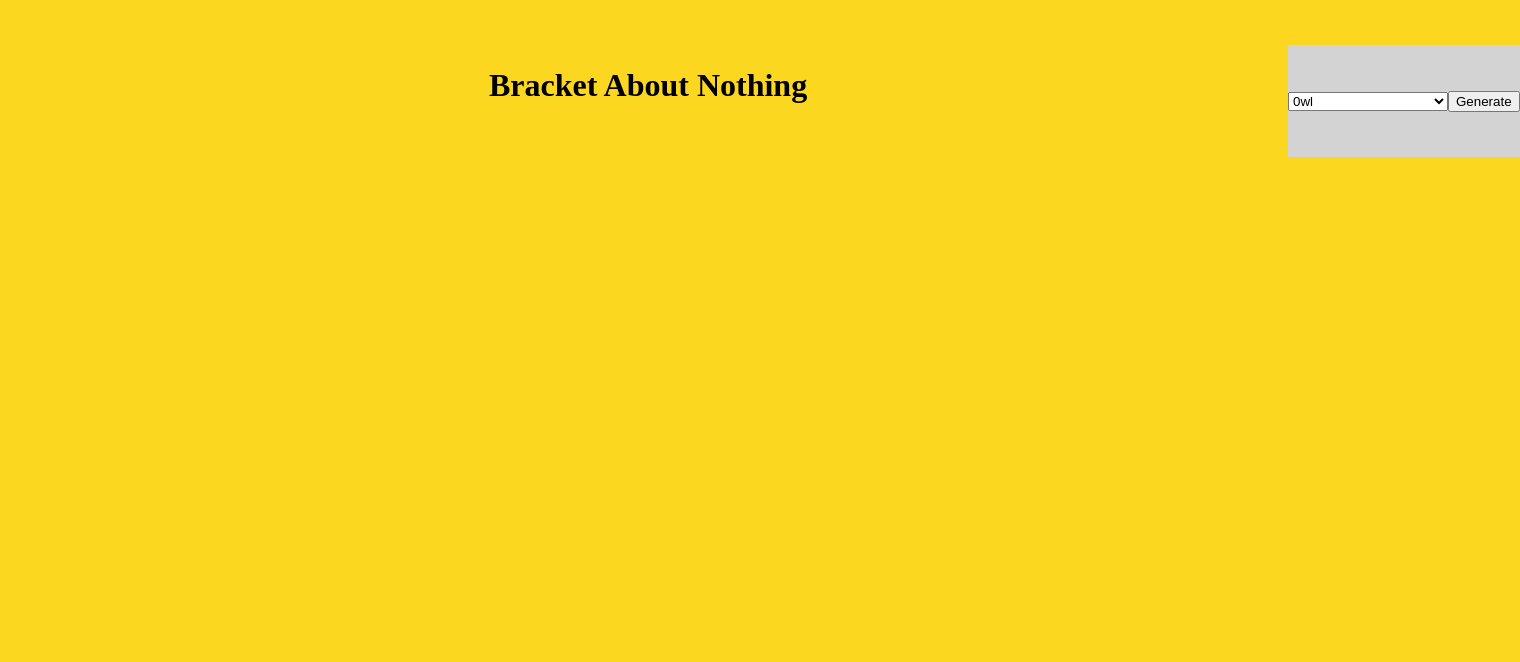
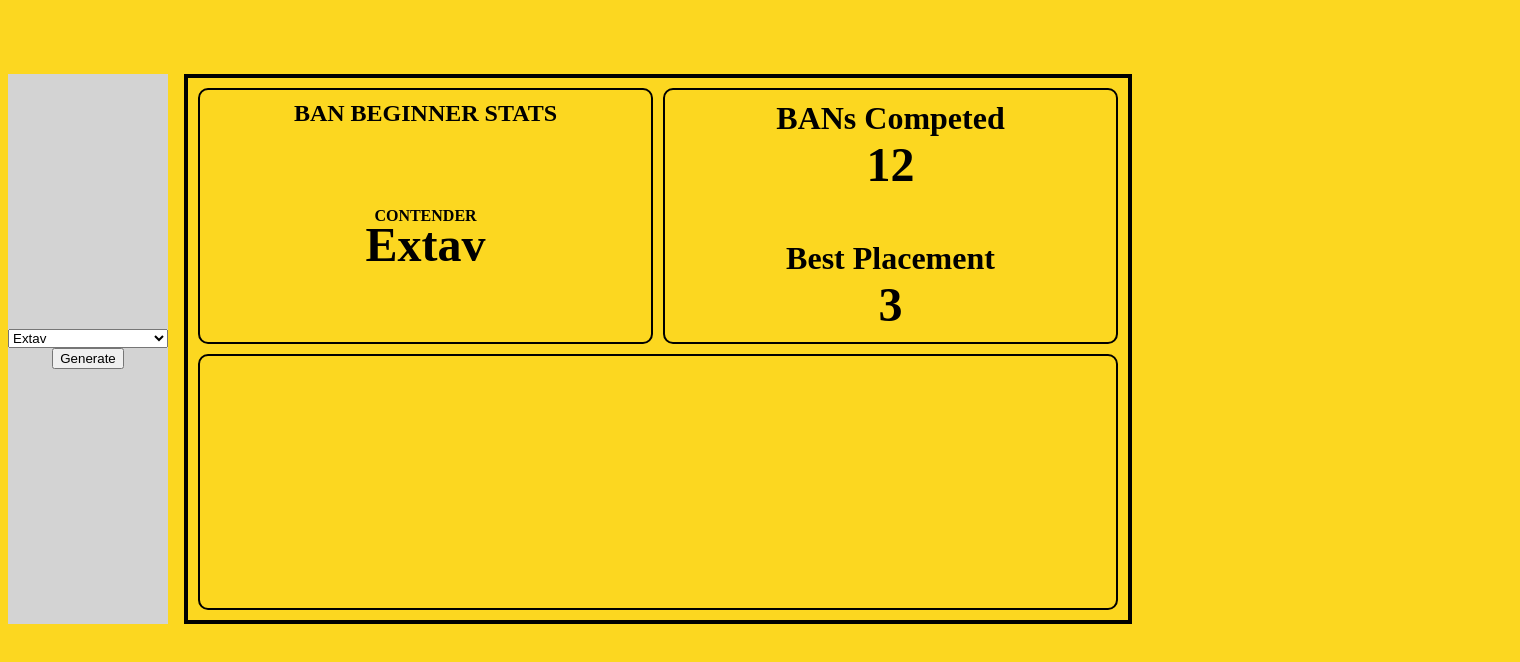
Before and after one commit to extav/ban-graphs, a website built with webpack: page dist/index.html in a window 1280 px wide. Shown: the whole page, 1520 px wide, since content can reach past the window. Built offline with nearby package versions, Linux system fonts and the light colour scheme; what plotly.js-dist would draw is missing.

Commit message:
Improve the look of the website, update css

```diff
--- a/package.json
+++ b/package.json
@@ -4,7 +4,8 @@
   "description": "",
   "main": "index.js",
   "scripts": {
-    "test": "echo \"Error: no test specified\" && exit 1"
+    "test": "echo \"Error: no test specified\" && exit 1",
+    "updateWebpage" : "git subtree push --prefix dist origin gh-pages"
   },
   "keywords": [],
   "author": "",
--- a/src/dom-manipulation.js
+++ b/src/dom-manipulation.js
@@ -19,13 +19,64 @@ function createPageStructure() {
   const main = document.createElement("main");
   main.dataObject = onlyBeginners(data);
 
-  const h1 = document.createElement("h1");
-  h1.textContent = "Bracket About Nothing";
-  main.appendChild(h1);
+  // const h1 = document.createElement("h1");
+  // h1.textContent = "Bracket About Nothing";
+  // main.appendChild(h1);
 
   const fig = document.createElement("figure");
+  fig.classList.add("main-section");
   fig.textContent = "Graph will be here";
   main.appendChild(fig);
+
+  //topleft
+  const secTopLeft = document.createElement("section");
+  secTopLeft.classList.add("main-section");
+  secTopLeft.id = "name-section";
+
+  const topLeftH1 = document.createElement("h1");
+  topLeftH1.textContent = "BAN BEGINNER STATS";
+  secTopLeft.appendChild(topLeftH1);
+
+  const topLeftH2 = document.createElement("h2");
+  topLeftH2.textContent = "CONTENDER";
+  secTopLeft.appendChild(topLeftH2);
+
+  const topLeftH3 = document.createElement("h3");
+  topLeftH3.textContent = "Extav";
+  secTopLeft.appendChild(topLeftH3);
+
+  main.appendChild(secTopLeft);
+
+  // topright
+  const secTopRight = document.createElement("section");
+  secTopRight.classList.add("main-section");
+  secTopRight.id = "info-section";
+
+  const stats1 = document.createElement("div");
+  const label1 = document.createElement("h2");
+  const value1 = document.createElement("h3");
+
+  stats1.classList.add("stat-item");
+  label1.textContent = "BANs Competed";
+  value1.textContent = "Calculating...";
+
+  stats1.appendChild(label1);
+  stats1.appendChild(value1);
+  secTopRight.appendChild(stats1);
+
+  const stats2 = document.createElement("div");
+  const label2 = document.createElement("h2");
+  const value2 = document.createElement("h3");
+
+  stats2.classList.add("stat-item");
+  label2.textContent = "Best Placement";
+  value2.textContent = "Calculating...";
+
+  stats2.appendChild(label2);
+  stats2.appendChild(value2);
+  secTopRight.appendChild(stats2);
+
+  main.appendChild(secTopRight);
 
   document.body.appendChild(main);
 
@@ -42,13 +93,29 @@ function createPageStructure() {
 
   document.body.appendChild(configSection);
 
-  fig.innerHTML = "";
-  graphFromUserID(fig, main.dataObject, 1894586, "Extav");
+  // fig.innerHTML = "";
+  clearGraph();
+  // graphFromUserID(fig, main.dataObject, 1894586, "Extav");
+  clickButtonGraph();
 }
 
 function clearGraph() {
   const fig = document.querySelector("figure");
   fig.innerHTML = "";
+
+  document.querySelector("#name-section").children[2].textContent = " ";
+
+  const statComponents = document.querySelector("#info-section").children;
+  statComponents[0].children[1].textContent = " ";
+  statComponents[1].children[1].textContent = " ";
+}
+
+function updateTextFields(name, numCompeted, bestPlacement) {
+  document.querySelector("#name-section").children[2].textContent = name;
+
+  const statComponents = document.querySelector("#info-section").children;
+  statComponents[0].children[1].textContent = numCompeted;
+  statComponents[1].children[1].textContent = bestPlacement;
 }
 
 function clickButtonGraph() {
@@ -58,9 +125,10 @@ function clickButtonGraph() {
   const uid = parseInt(document.querySelector("#player-selection-bar").value);
   const fig = document.querySelector("figure");
   const dataObj = document.querySelector("main").dataObject;
-  graphFromUserID(fig, dataObj, uid, name);
+  const [numCompeted, bestPlacement] = graphFromUserID(fig, dataObj, uid, name);
 
-  console.log(box.options[box.selectedIndex].textContent);
+  updateTextFields(name, numCompeted, bestPlacement);
+  // console.log(box.options[box.selectedIndex].textContent);
   // console.log("Generated a new graph with uid " + uid);
 }
 
@@ -83,6 +151,10 @@ function createPlayerSelectionBar() {
     nameArray,
   ]);
   populateSelectionBar(playerSelectionBar, sortedIdArray, sortedNameArray);
+
+  playerSelectionBar
+    .querySelector("[value='1894586']")
+    .toggleAttribute("selected");
   return playerSelectionBar;
 }
 
--- a/src/plotly-testing.js
+++ b/src/plotly-testing.js
@@ -178,6 +178,8 @@ function testStuffOut() {
   Plotly.newPlot("myDiv", data, layout, { staticPlot: true });
 }
 
+function calcNumAndPlacement(dataObj, uid) {}
+
 function graphFromUserID(component, dataObj, uid, name) {
   console.log("Starting GFUID with uid " + uid);
   // console.log(dataObj);
@@ -217,7 +219,7 @@ function graphFromUserID(component, dataObj, uid, name) {
     // type: "scatter",
     mode: "markers+text",
     marker: {
-      size: 0.9 * 35,
+      size: 0.9 * 30,
       color: "red",
     },
     text: attendedKeys.map((k) => {
@@ -235,7 +237,7 @@ function graphFromUserID(component, dataObj, uid, name) {
   let graphData = [trace1, trace2];
 
   let layout = {
-    title: "BAN Performance over Time: " + name,
+    // title: "BAN Performance over Time: " + name,
     showlegend: false,
     font: {
       size: 24,
@@ -243,20 +245,37 @@ function graphFromUserID(component, dataObj, uid, name) {
     xaxis: {
       range: [-1, sortedPlayerCount.length],
       showticklabels: false,
-      title: {
-        text: "All Ban Tournaments",
-      },
+      // title: {
+      //   text: "All Ban Tournaments",
+      // },
     },
     yaxis: {
-      title: {
-        text: "Entrant Count",
-      },
+      range: [0, Math.max(...sortedPlayerCount)],
+      // title: {
+      //   text: "Entrant Count",
+      // },
     },
     paper_bgcolor: "#fcd720",
     plot_bgcolor: "#fcd720",
+    margin: {
+      l: 35,
+      r: 0,
+      t: 0,
+      b: 0,
+    },
+    width: 900,
+    height: 300,
   };
 
   Plotly.newPlot(component, graphData, layout, { staticPlot: true });
+
+  const numCompeted = attendedKeys.length;
+  const bestPlacement = Math.min(
+    ...attendedKeys.map((k) => {
+      return playerPlacements[k];
+    })
+  );
+  return [numCompeted, bestPlacement];
 }
 
 export {
--- a/src/style.css
+++ b/src/style.css
@@ -1,9 +1,18 @@
+/* some resets */
+h1,
+h2,
+h3 {
+  margin-block-start: 0;
+  margin-block-end: 0;
+}
+
 body {
   display: grid;
   grid-template-columns: 1fr 3fr 1fr;
-  grid-template-rows: 1fr 3fr;
+  grid-template-rows: 50px 1fr;
   /* background-color: bisque; */
   background-color: #fcd720;
+  gap: 1rem;
 }
 
 main {
@@ -11,26 +20,101 @@ main {
   grid-column-end: 3;
   grid-row-start: 2;
   grid-row-end: 3;
-  display: flex;
+  display: grid;
+  grid-template-columns: 1fr 1fr;
+  grid-template-rows: 1fr 1fr;
   flex-direction: column;
   align-items: center;
+  border: 4px black solid;
+  gap: 10px;
+  padding: 10px;
 }
 
 #config {
-  grid-column-start: 3;
-  grid-column-end: 4;
+  grid-column: 1 / 2;
   grid-row-start: 2;
   grid-row-end: 3;
   background-color: lightgrey;
   display: flex;
+  flex-direction: column;
   justify-content: center;
   align-items: center;
 }
 
 select {
-    width: 10rem;
+  width: 10rem;
 }
 
-figure {
-    min-width: 1200px;
+figure.main-section {
+  min-width: 920px;
+  /* max-width: 100%; */
+
+  grid-column: 1 / 3;
+  grid-row: 2 / 3;
+
+  margin-block-start: 0;
+  margin-block-end: 0;
+  margin-inline-start: 0;
+  margin-inline-end: 0;
+
+  justify-content: center;
 }
+
+.main-section {
+  border: 2px solid black;
+  box-sizing: border-box;
+  width: 100%;
+  height: 100%;
+  padding: 10px;
+  display: flex;
+  flex-direction: column;
+  align-items: center;
+  border-radius: 10px;
+}
+
+.plot-container {
+  display: flex;
+  justify-content: center;
+}
+
+#name-section {
+  grid-column: 1 / 2;
+  grid-row: 1 / 2;
+
+  /* align-items: center; */
+}
+
+#name-section h1 {
+  font-size: 1.5rem;
+  margin-bottom: 5rem;
+}
+
+#name-section h2 {
+  font-size: 1rem;
+}
+
+#name-section h3 {
+  font-size: 3rem;
+  margin-top: -0.5rem;
+}
+
+#info-section {
+  grid-column: 2 / 3;
+  grid-row: 1 / 2;
+  justify-content: center;
+  gap: 3rem;
+}
+
+#info-section h2 {
+  font-size: 2rem;
+}
+
+#info-section h3 {
+  font-size: 3rem
+}
+
+.stat-item {
+  display: flex;
+  flex-direction: column;
+  align-items: center;
+}
--- a/webpack.config.js
+++ b/webpack.config.js
@@ -12,7 +12,7 @@ module.exports = {
   devtool: "inline-source-map",
   plugins: [
     new HtmlWebpackPlugin({
-      title: "plotly-testing",
+      title: "BAN Stats",
     }),
   ],
   module: {
```
